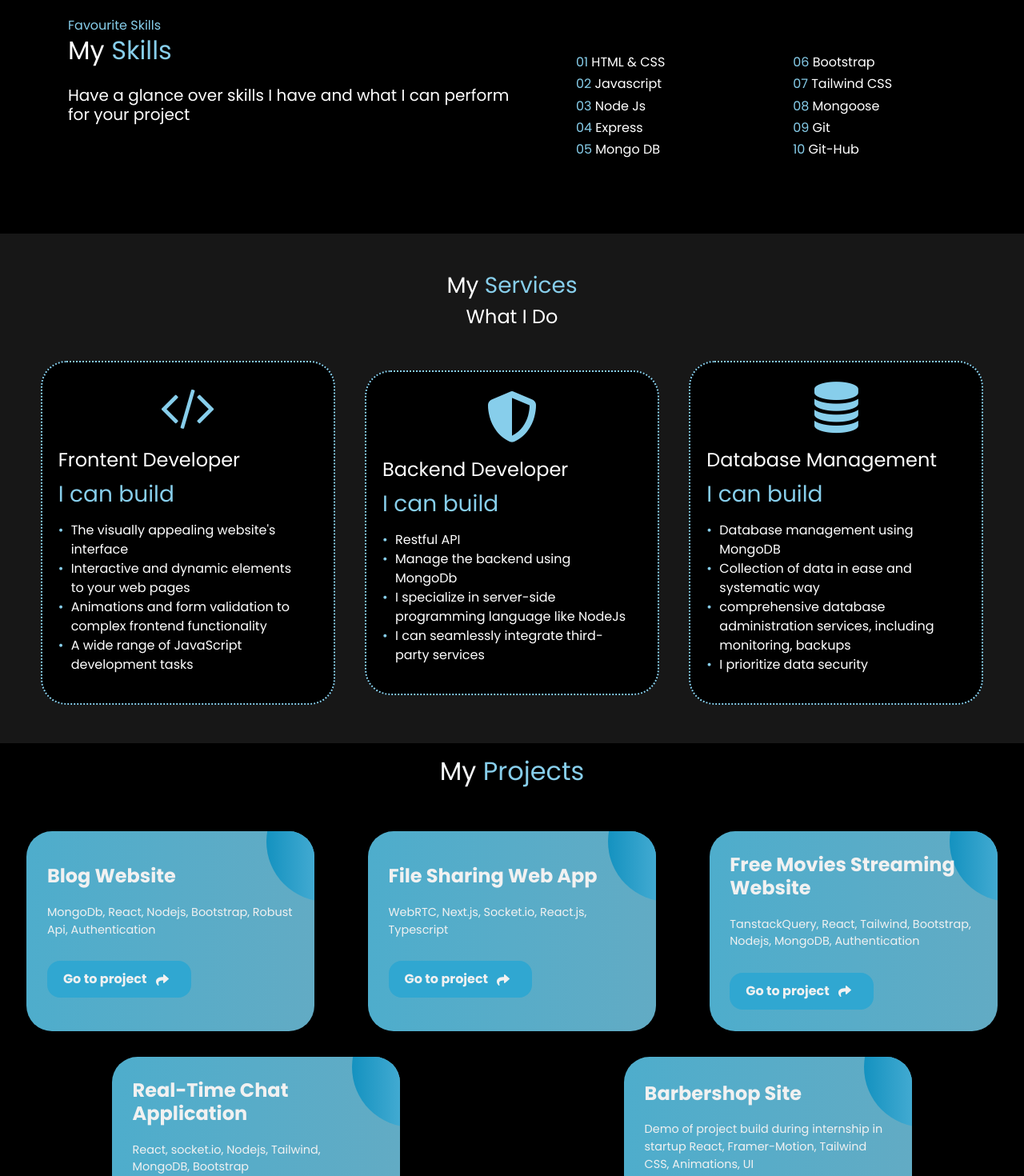
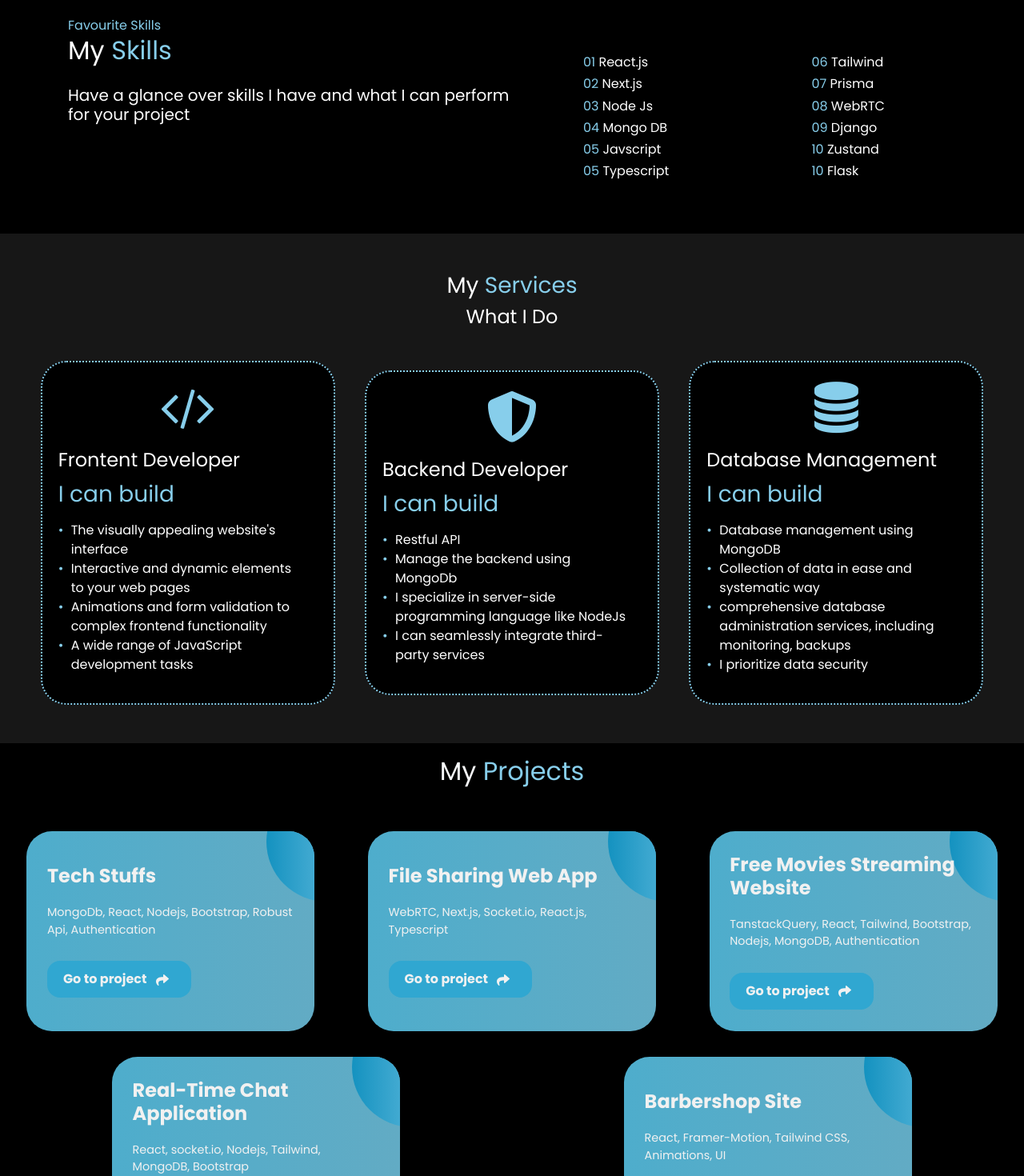
Before and after one commit to singhJasvinder101/Portfolio_frontend, a React (Vite) app: page / in a window 1280 px wide. Shown: the part 1260-2730 px from the top of the page at 80% size. Built offline with nearby package versions, Linux system fonts and the light colour scheme; no server answers; a web font is replaced by a local one.

Commit message:
updated skills

```diff
--- a/src/HomePage.jsx
+++ b/src/HomePage.jsx
@@ -76,18 +76,20 @@ const HomePage = () => {
                             animate={leftRightSectionIsInView ? { x: 0, opacity: 1, scale: 1, transition: { duration: 0.5, delay: 0.3 } } : {}}
                         >
                             <div class="skill-cont-1 d-flex flex-column justify-content-center">
-                                <h6> <span style={{ color: 'rgb(135, 206, 235)' }}>01</span> HTML & CSS</h6>
-                                <h6> <span style={{ color: 'rgb(135, 206, 235)' }}>02</span> Javascript</h6>
+                                <h6> <span style={{ color: 'rgb(135, 206, 235)' }}>01</span> React.js</h6>
+                                <h6> <span style={{ color: 'rgb(135, 206, 235)' }}>02</span> Next.js</h6>
                                 <h6> <span style={{ color: 'rgb(135, 206, 235)' }}>03</span> Node Js</h6>
-                                <h6> <span style={{ color: 'rgb(135, 206, 235)' }}>04</span> Express</h6>
-                                <h6> <span style={{ color: 'rgb(135, 206, 235)' }}>05</span> Mongo DB</h6>
+                                <h6> <span style={{ color: 'rgb(135, 206, 235)' }}>04</span> Mongo DB</h6>
+                                <h6> <span style={{ color: 'rgb(135, 206, 235)' }}>05</span> Javscript </h6>
+                                <h6> <span style={{ color: 'rgb(135, 206, 235)' }}>05</span> Typescript </h6>
                             </div>
                             <div class="skill-cont-2  d-flex flex-column justify-content-center">
-                                <h6> <span style={{ color: 'rgb(135, 206, 235)' }}>06</span> Bootstrap</h6>
-                                <h6> <span style={{ color: 'rgb(135, 206, 235)' }}>07</span> Tailwind CSS</h6>
-                                <h6> <span style={{ color: 'rgb(135, 206, 235)' }}>08</span> Mongoose</h6>
-                                <h6> <span style={{ color: 'rgb(135, 206, 235)' }}>09</span> Git</h6>
-                                <h6> <span style={{ color: 'rgb(135, 206, 235)' }}>10</span> Git-Hub</h6>
+                                <h6> <span style={{ color: 'rgb(135, 206, 235)' }}>06</span> Tailwind </h6>
+                                <h6> <span style={{ color: 'rgb(135, 206, 235)' }}>07</span> Prisma </h6>
+                                <h6> <span style={{ color: 'rgb(135, 206, 235)' }}>08</span> WebRTC </h6>
+                                <h6> <span style={{ color: 'rgb(135, 206, 235)' }}>09</span> Django </h6>
+                                <h6> <span style={{ color: 'rgb(135, 206, 235)' }}>10</span> Zustand </h6>
+                                <h6> <span style={{ color: 'rgb(135, 206, 235)' }}>10</span> Flask </h6>
                             </div>
                         </motion.div>
                     </div>
@@ -153,7 +155,7 @@ const HomePage = () => {
                     </div>
                     <div className="project-cards d-flex justify-content-around flex-wrap py-3">
                         <ProjectCard2
-                            title={"Blog Website"}
+                            title={"Tech Stuffs"}
                             content={"MongoDb, React, Nodejs, Bootstrap, Robust Api, Authentication"}
                             img={"/images/blog.jpg"}
                             link={"https://tech-stuffs.netlify.app/"}
@@ -178,7 +180,8 @@ const HomePage = () => {
                         />
                         <ProjectCard2
                             title={"Barbershop Site"}
-                            content={"Demo of project build during internship in startup  React, Framer-Motion, Tailwind CSS, Animations, UI"}
+                            decription={"Demo of project build during internship in startup "}
+                            content={" React, Framer-Motion, Tailwind CSS, Animations, UI"}
                             img={"/images/chatting.jpg"}
                             link={"https://demopage-xi.vercel.app/"}
                         />
```
